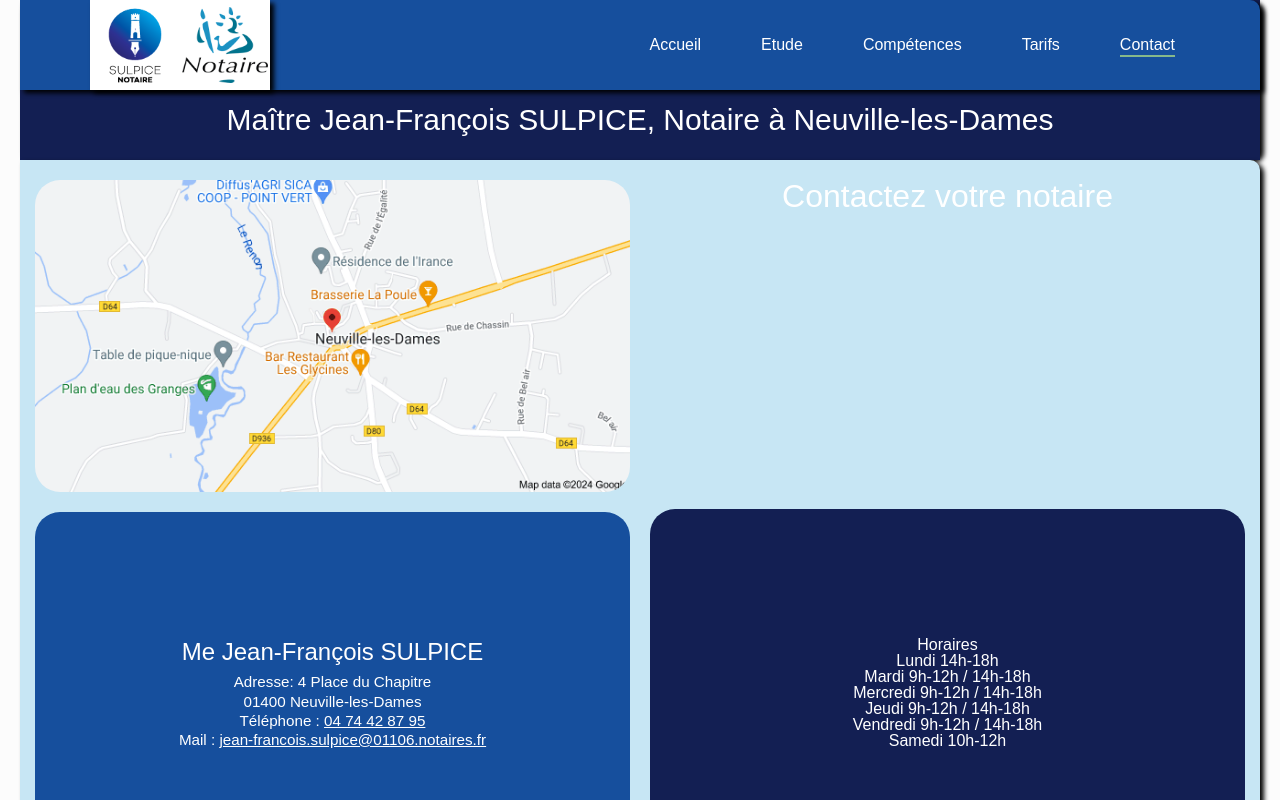
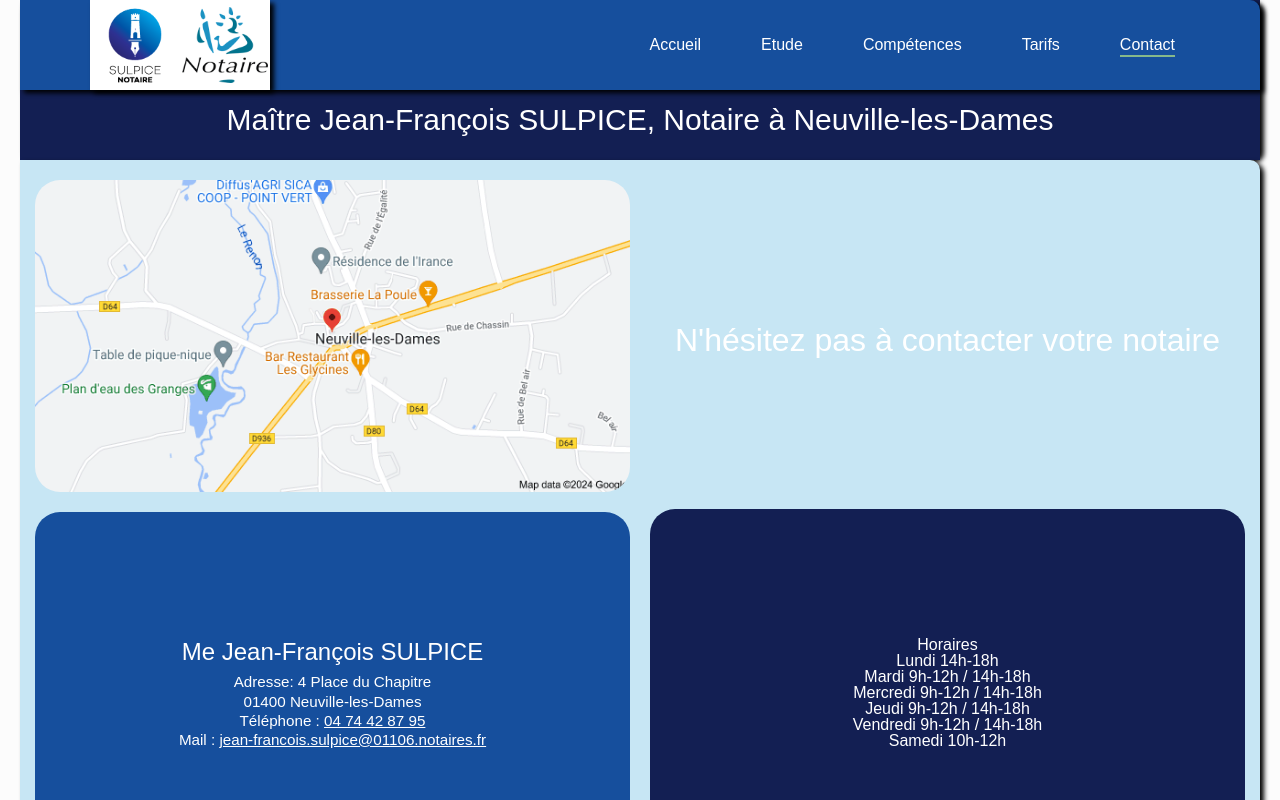
Before and after one commit to Ben43200/sulp-app, a React (Create React App) app: page /contactpage in a window 1280 px wide. Shown: the top 800 px of the page. Built offline with nearby package versions, Linux system fonts and the light colour scheme.

Commit message:
fixation page contact

```diff
--- a/src/pages/Contact/ContactPage.js
+++ b/src/pages/Contact/ContactPage.js
@@ -21,7 +21,7 @@ export default function ContactPage(){
     </aside>
     <aside className="right-column">
     <div className="contact-title">
-  <h1>Contactez votre notaire</h1>
+  <h1>N'hésitez pas à contacter votre notaire</h1>
   </div>
   <div className="horaires-container">
     <h3>Horaires</h3>
--- a/src/pages/Contact/contactpage.scss
+++ b/src/pages/Contact/contactpage.scss
@@ -9,7 +9,7 @@
     display:grid;
 
 
-    grid-template-columns: 1fr 1fr;
+    grid-template-columns: 1fr;
     gap:20px;
     // grid-template-rows: 1fr;
 
@@ -20,9 +20,11 @@
         display: grid;
         // grid-template-columns: 1fr 1fr;
         gap: 20px;
-        grid-template-areas: "left-column right-column"
+        // grid-template-areas: "left-column right-column";
 
-
+        @include media(desktop) {
+            grid-template-columns: 1fr 1fr;
+        }
 
 
 
@@ -66,8 +68,10 @@
 .right-column{
     display: flex;
     flex-direction: column;
+    row-gap:20px;
      @include media(tablet) {
-    justify-content: space-evenly;
+    // justify-content: space-evenly;
+    justify-content: space-around;
 
 
 
@@ -103,5 +107,8 @@
     justify-content: center;
     align-items: center;
     color:white;
-    font-size:2rem
+    font-size:2rem;
+    @include media(desktop) {
+padding-top:9rem;
+    }
 }
```
